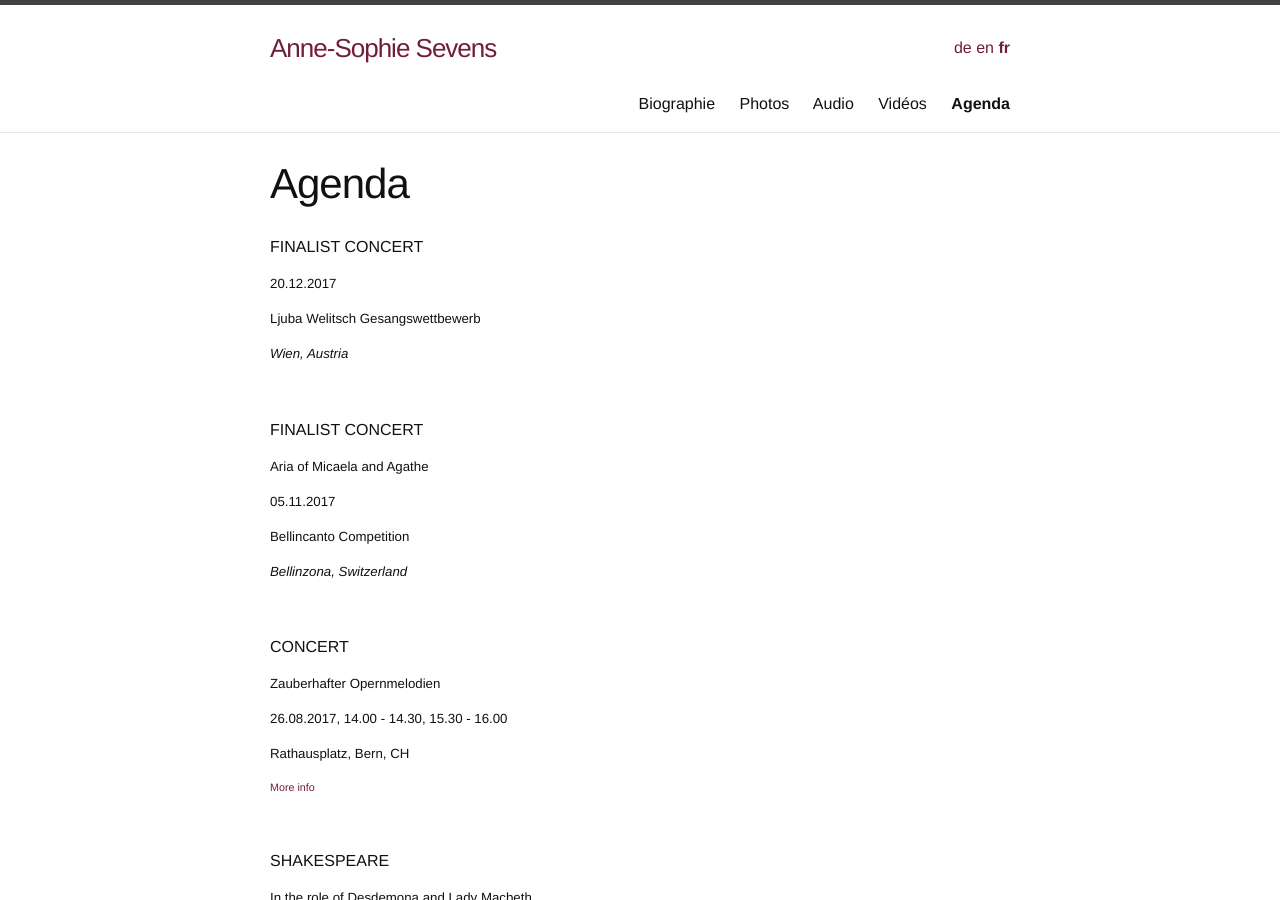
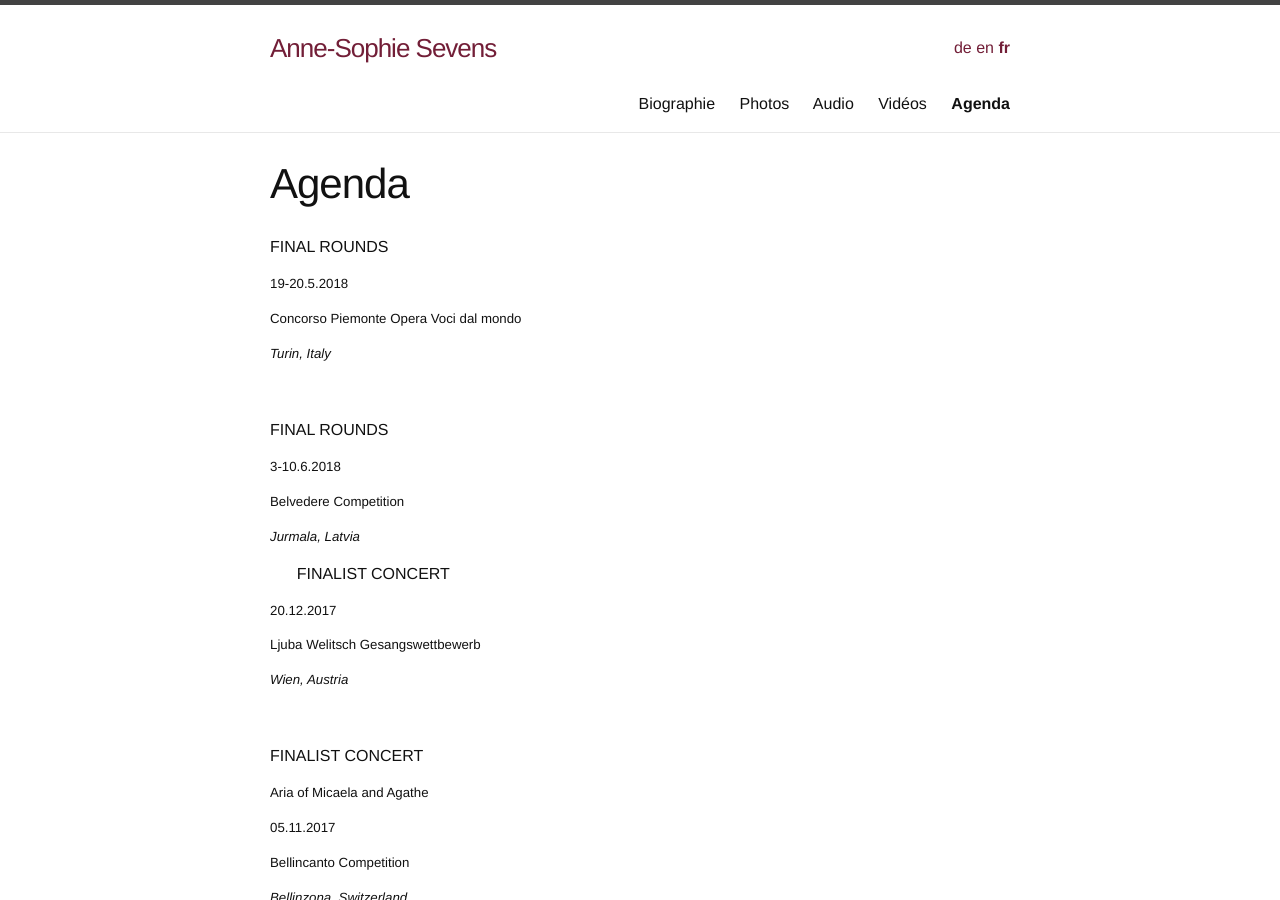
Before and after one commit to annesophie-sevens/annesophie-sevens.github.io, a Jekyll site: the page built from agenda-fr.md, in a window 1280 px wide and 900 px high. Built offline with Jekyll 4.4.1, drawn with Linux system fonts in a browser that asks for light colours.

Commit message:
Update agenda-fr.md

```diff
--- a/agenda-fr.md
+++ b/agenda-fr.md
@@ -5,7 +5,27 @@ menuorder: 6
 ref: agenda
 lang: fr
 ---
+FINAL ROUNDS
 
+##### 19-20.5.2018
+
+##### Concorso Piemonte Opera Voci dal mondo
+
+##### _Turin, Italy_
+
+&nbsp;
+
+FINAL ROUNDS
+
+##### 3-10.6.2018
+
+##### Belvedere Competition
+
+##### _Jurmala, Latvia_
+
+&nbsp;
+&nbsp;
+&nbsp;
 FINALIST CONCERT
 
 ##### 20.12.2017
```
